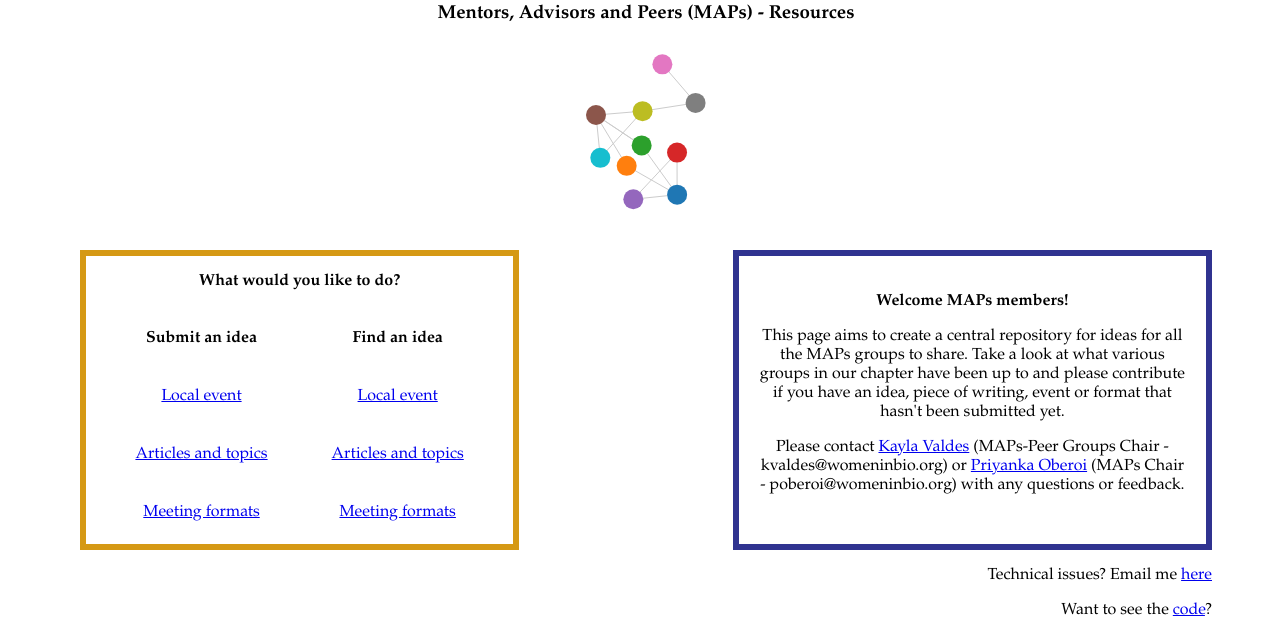
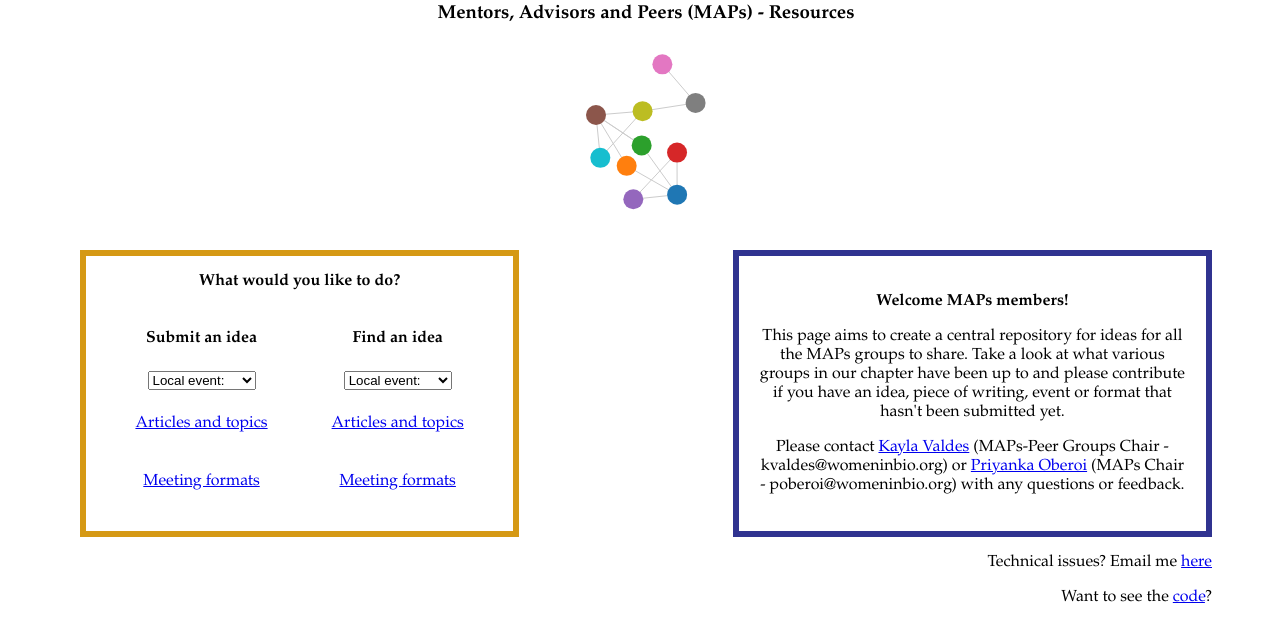
Before and after one commit to prioberoi/WomenInBio-MAPs-website, a plain HTML site: page index.html in a window 1280 px wide. Shown: the part 158-800 px from the top of the page. Drawn offline with Linux system fonts and the light colour scheme; no server answers.

Commit message:
expanded website to other chapters
added dropdown to page to select chapter-specific event form

```diff
--- a/index.html
+++ b/index.html
@@ -31,9 +31,27 @@
 						<th><p><b>Find an idea</b></p></th>
 					</tr>
 					<tr>
-						<td><p><a href="https://docs.google.com/forms/d/1Lx1h5RUS-1g-NkGWRbMsERuV2on_Qx3-cViEmhsY8gg/viewform?usp=send_form" target="_blank">Local event</a></p></td>
+						<td>
+						<select id="eventdropdown" onChange="window.location.href=this.value">
+							<option value="">Local event:</option>
+							<option value="https://docs.google.com/forms/d/1Q_imPswXT99-MSDCrA-X3BzqlwqLkCQcrP3y0_8CWQ8/viewform?usp=send_form"> Atlanta</option>
+							<option value="https://docs.google.com/forms/d/1Lx1h5RUS-1g-NkGWRbMsERuV2on_Qx3-cViEmhsY8gg/viewform?usp=send_form"> DC/Baltimore</option>
+							<option value="https://docs.google.com/forms/d/1zkcBUh61F2TaNAIE3_r1n0DrzY84fyACB2OzxTa3HJ0/viewform?usp=send_form"> Pittsburgh</option>
+							<option value="https://docs.google.com/forms/d/1pRL4UB7WmWmqiOWJCqBXnOgeLq_otsiiyrVMfgKIH-4/viewform?usp=send_form"> RTP</option>
+							<option value="https://docs.google.com/forms/d/1VYutN5khAazLGi7nlwhR5vqitMucLjsyUTUeiOkvVc8/viewform?usp=send_form"> San Francisco</option>
+						</select>
+						</td>
 						<td></td>
-						<td><p><a href="https://docs.google.com/spreadsheets/d/1vA74CvpA_2WTAuFABXvg21QDVSg66QDWI8_lX4H5vX4/pubhtml">Local event</a></p></td>
+						<td>
+						<select name="mydropdown" onChange="window.location.href=this.value">
+							<option value="">Local event:</option>
+							<option value="https://docs.google.com/spreadsheets/d/126c2num4GBRGD7o2Rt5PURHdjP8nBHf_dKD2FKJ0vZM/pubhtml?gid=1072716823&single=true"> Atlanta</option>
+							<option value="https://docs.google.com/spreadsheets/d/1vA74CvpA_2WTAuFABXvg21QDVSg66QDWI8_lX4H5vX4/pubhtml"> DC/Baltimore</option>
+							<option value="https://docs.google.com/spreadsheets/d/1FTbczWptp9c9Blfanpc5e9CmynStcNs1bfLXZ5NXkFE/pubhtml?gid=1836268543&single=true"> Pittsburgh</option>
+							<option value="https://docs.google.com/spreadsheets/d/1A51RhB2VqcO0-l9hHx_9lPjajTeqUqLmkWs1WH2y5uI/pubhtml?gid=1836067119&single=true"> RTP</option>
+							<option value="https://docs.google.com/spreadsheets/d/1DiGwtVAsX4qLC6dI0vL89BIKtq6VidBT0YinRPOfdtM/pubhtml?gid=1559303797&single=true"> San Francisco</option>
+						</select>
+						</td>
 					</tr>
 					<tr>
 						<td><p><a href="https://docs.google.com/forms/d/1Pu-eNFUoIY58kgF2AF_w6F_coh98JmRfucf7SNSmR7s/viewform?usp=send_form" target="_blank">Articles and topics</a></p></td>
--- a/viz1.js
+++ b/viz1.js
@@ -9,19 +9,16 @@ var ideaTypes = ["Topics", "Events", "Formats"];
 d3.json(script_link + topics, function(error, json) {
 	if (error) return console.warn(error);
 	data = json;
-	console.log(data.Sheet1);
 	counts.push(data.Sheet1.length);
 
 	d3.json(script_link + events, function(error, json) {
 		if (error) return console.warn(error);
 		data2 = json;
-		console.log(data2.Sheet1);
 		counts.push(data2.Sheet1.length);
 
 		d3.json(script_link + formats, function(error, json) {
 			if (error) return console.warn(error);
 			data3 = json;
-			console.log(data3.Sheet1);
 			counts.push(data3.Sheet1.length);
 
 			//width and height
@@ -117,8 +114,6 @@ d3.json(script_link + topics, function(error, json) {
 			   .attr("fill", "grey")
 			   .attr("text-anchor", "middle");
 
-			console.log(counts)
-
 		})
 	})
 })
```
